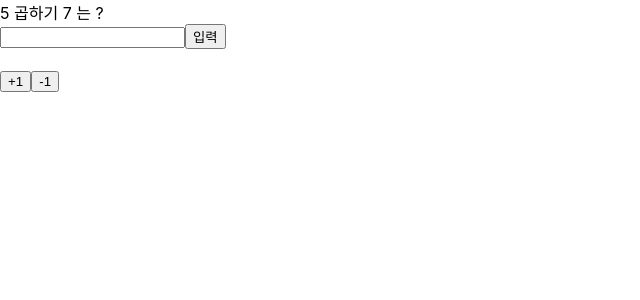
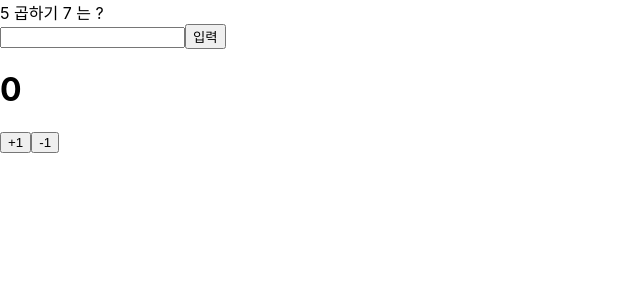
Before and after one commit to pangjong/react-start, a React (Create React App) app: page / in a window 1280 px wide. Shown: the top 300 px of the page, without its empty margins (0-640 px from the left). Built offline with nearby package versions, Linux system fonts and the light colour scheme.

Commit message:
@생각 - 핫리로딩 ...
핫리로딩이 안되는거같아서 무엇이 문제인지 하나씩 점검해보는데 원복하고 재구동하니 되네요 :(

```diff
--- a/components/counter/Counter.js
+++ b/components/counter/Counter.js
@@ -1,4 +1,4 @@
-import React, { useMemo, useState } from 'react';
+import React, { useEffect, useMemo, useState } from 'react';
 
 // TODO sCU vs memo vs pureComponent
 // https://study-ihl.tistory.com/216
@@ -13,15 +13,24 @@ import React, { useMemo, useState } from 'react';
 //   return counterNum !== nextState.counterNum;
 // };
 
+
 function Counter() {
   const [counterNum, setCounterNum] = useState(0);
 
-  const getCount = () => {
-    return counterNum;
-  }
+  //------ memo
+  // const getCount = () => {
+  //   return counterNum;
+  // }
 
-  const outCount = useMemo(() => getCount, [counterNum]);
+  //const outCount = useMemo(() => getCount, [counterNum]);
+  //---------- memo??
 
+  //------- useEffect
+  // useEffect(() => {
+  //   console.log(counterNum)
+  // }, [counterNum]);
+
+  //-------- useEffect
   const increaseNum = () => {
       setCounterNum(prevCounterNum => prevCounterNum + 1)
   }
@@ -31,11 +40,11 @@ function Counter() {
   }
 
   return(
-    <>
-      <h1>{outCount}</h1>
+    <div>
+      <h1>{counterNum}</h1>
       <button onClick={increaseNum}>+1 </button>
       <button onClick={decreaseNum}>-1</button>
-    </>
+    </div>
   );
 }
 
--- a/webpack.config.js
+++ b/webpack.config.js
@@ -100,6 +100,7 @@ module.exports = (_env, argv) => {
         PUBLIC_URL: 'static', // can modify `static` to another name or get it from `process`
         NODE_ENV: isDev ? 'development' : 'production',
       }),
+      isDev && new ReactRefreshWebpackPlugin(),
       // 웹펙 빌드 결과물 정리 플러그인 인스턴스 생성
       new CleanWebpackPlugin({
         // 플러그인 옵션 셜정
@@ -114,7 +115,6 @@ module.exports = (_env, argv) => {
           path.resolve(process.cwd(), 'build/**/*')
         ]
       }),
-      isDev && new ReactRefreshWebpackPlugin(),
     ].filter(Boolean),
     resolve: {
       extensions: ['.js', '.jsx', '.json'],
```
